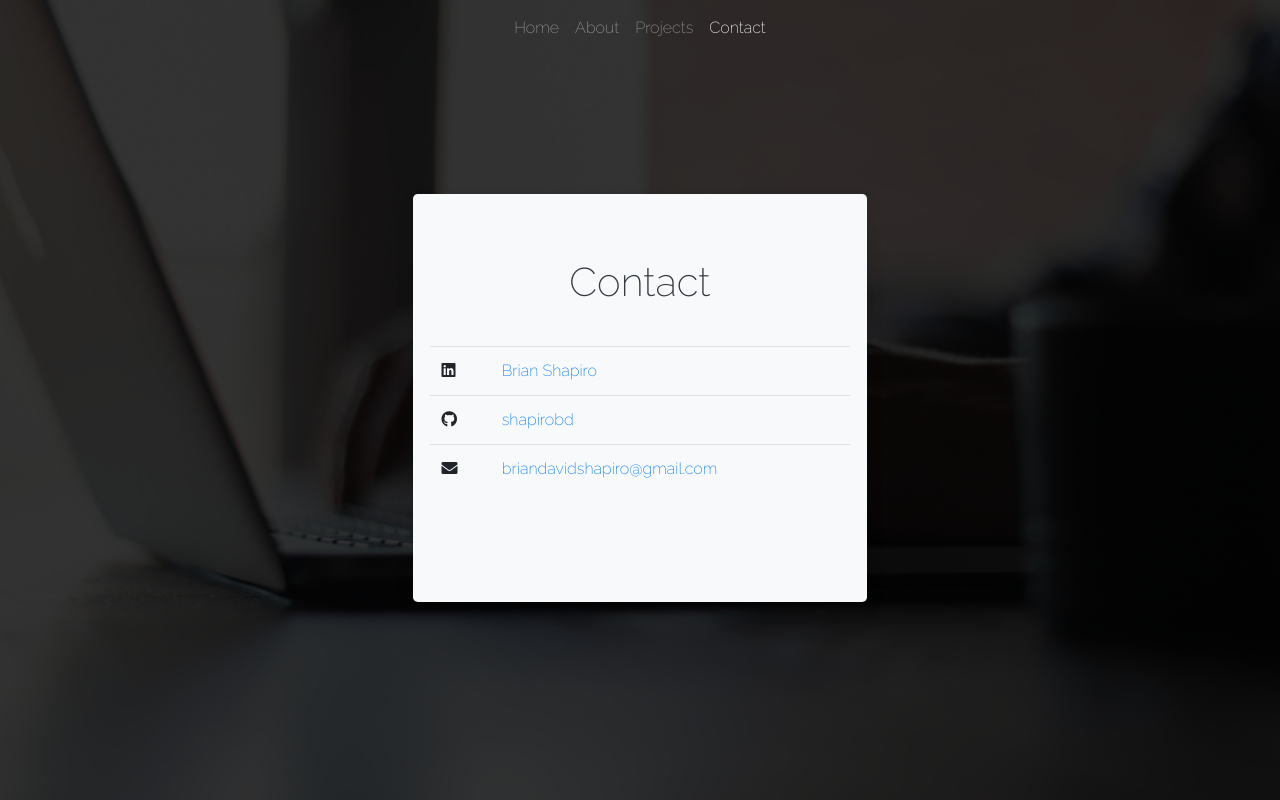
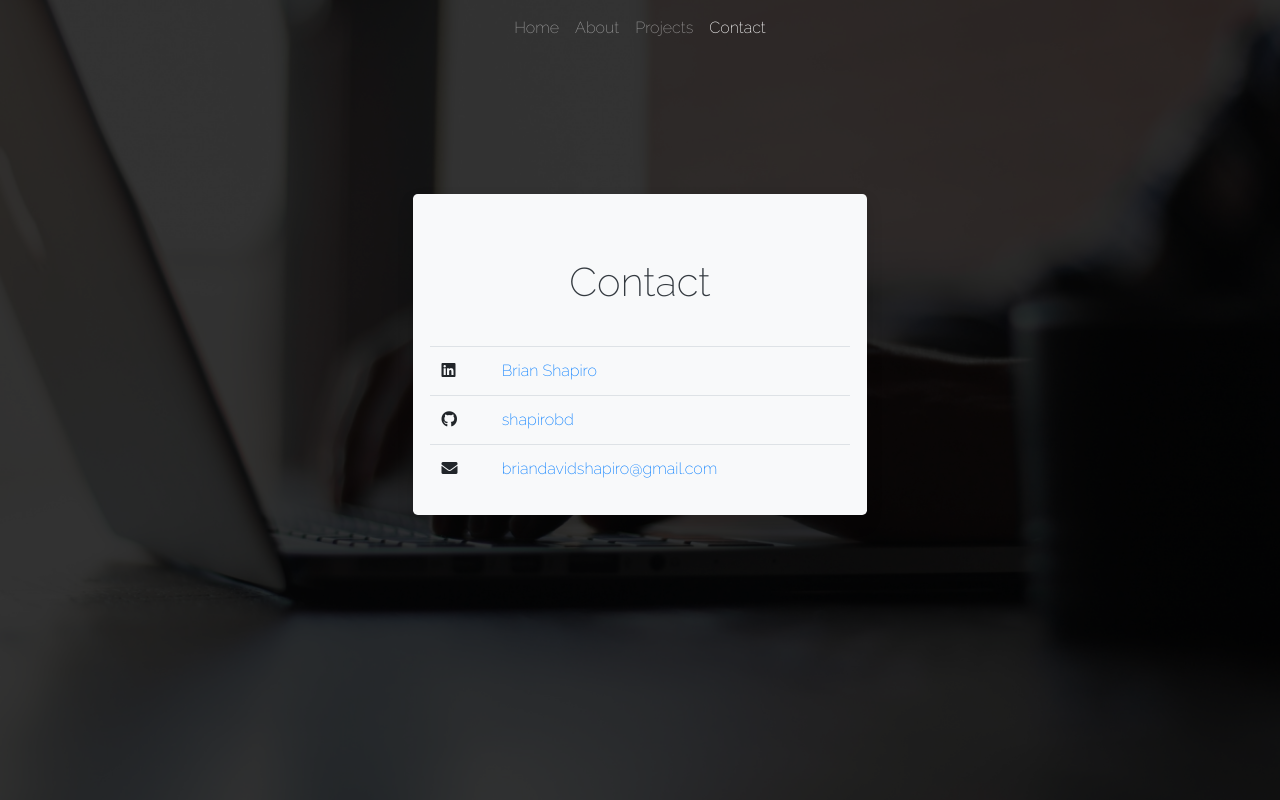
Before and after one commit to shapirobd/portfolio, a Flask app: page /contact in a window 1280 px wide. Run offline with Flask 2, Linux system fonts and the light colour scheme.

Commit message:
contact-jumbotron height

```diff
--- a/static/stylesheets/styles.css
+++ b/static/stylesheets/styles.css
@@ -139,3 +139,7 @@ h1 {
 #projects-jumbotron {
 	background-color: rgba(56, 61, 60, 0.8);
 }
+
+#contact-jumbotron {
+	height: 73%;
+}
--- a/templates/contact.html
+++ b/templates/contact.html
@@ -44,7 +44,7 @@ content %}
 							id="main-row"
 							class="row justify-content-center align-items-top"
 						>
-							<div class="jumbotron bg-light shadow pb-0">
+							<div class="jumbotron bg-light shadow pb-0" id="contact-jumbotron">
 								<div class="row justify-content-center">
 									<h1 class="display-5 text-dark mb-3">Contact</h1>
 									<table class="table mb-0 mt-4">
```
